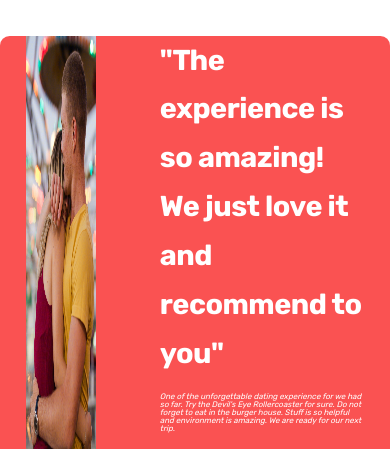
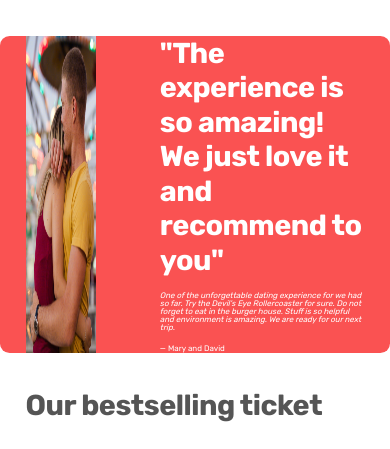
Before and after one commit to sword8541/web-dev-midterm, a plain HTML site: page index.html in a window 390 px wide. Shown: the part 1656-2105 px from the top of the page. Drawn offline with nearby package versions, Linux system fonts and the light colour scheme.

Commit message:
adjust tesimonial section of index page

```diff
--- a/css/index.css
+++ b/css/index.css
@@ -131,4 +131,12 @@
     align-items: flex-start;
     gap: 1.6rem;
   }
+  /* adjust testimonial row gap and line-height */
+  .testimonial-box h2 {
+    line-height: 1.2;
+  }
+  .testimonial-text {
+    font-style: italic;
+    margin-bottom: 1.6rem;
+  }
 }
```
